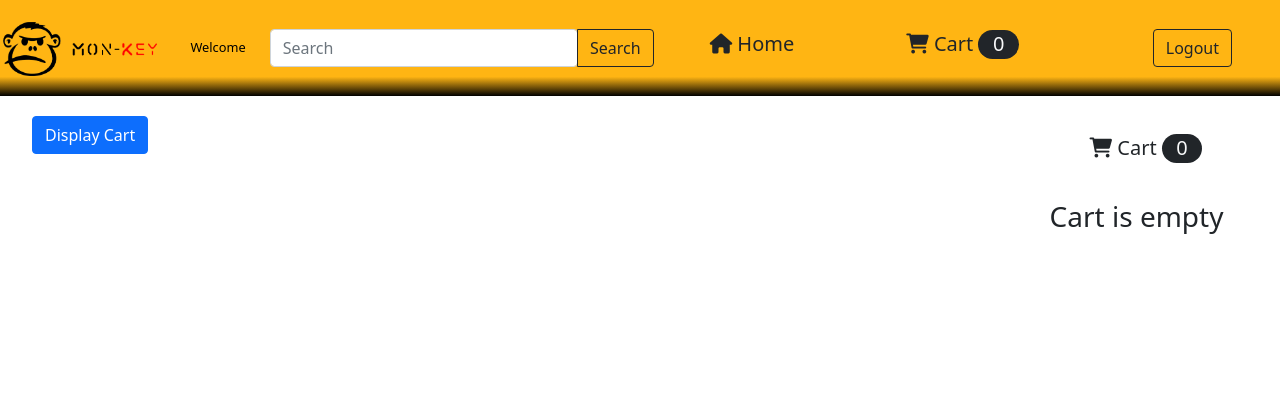
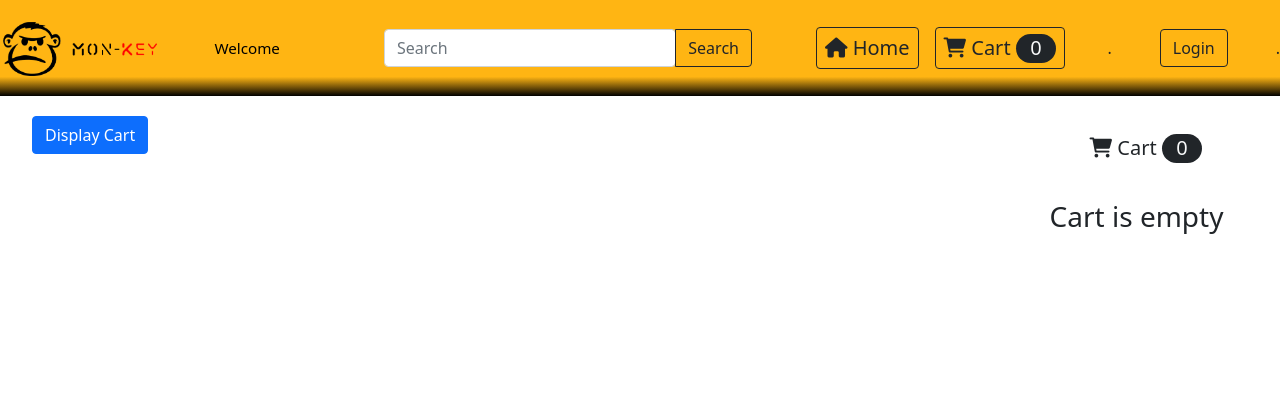
Before and after one commit to JaviAlonsoH/Mon-Key, a PHP site: page / in a window 1280 px wide. Shown: the top 420 px of the page. Run offline with PHP 8.4, Linux system fonts and the light colour scheme; data that the repository does not hold is empty; some libraries are stand-ins or nearby versions.

Commit message:
Commit Diseño y BBDD

```diff
--- a/header.php
+++ b/header.php
@@ -14,7 +14,7 @@
                     ?>
                 </h1>
             </div>
-            <div class="input-group">
+            <div class="input-group px-2 m-5">
                 <input type="search" class="form-control rounded" placeholder="Search" aria-label="Search" aria-describedby="search-addon" />
                 <button type="button" class="btn btn-outline-dark">Search</button>
             </div>
@@ -28,18 +28,17 @@
             <i class="navbar-toggler-icon"></i>
             </button>
             <div class="collapse navbar-collapse" id="navbarNavAltMarkup">
-                <div class="mr-auto"></div>
                 <div class="navbar-nav">
 
-                    <a href="index.php" class="nav-item nav-link active d-flex justify-content-between">
-                        <h5 class="px-5 text-dark">
+                    <a href="index.php" class="nav-item nav-link active border rounded border-dark d-flex justify-content-center align-content-center m-2">
+                        <h5 class="text-dark m-0">
                             <i class="fa fa-home"></i>
                             Home
                         </h5>
                     </a>
-                    <a href="cart.php" class="nav-item nav-link active d-flex justify-content-between">
+                    <a href="cart.php" class="nav-item nav-link active border rounded border-dark d-flex justify-content-center align-content-center m-2">
 
-                        <h5 class="px-5 text-dark">
+                        <h5 class="text-dark m-0">
                             <i class="fas fa-shopping-cart text-dark"></i>
                             Cart
                             <?php
@@ -56,6 +55,13 @@
                     </a>
                 </div>
             </div>
-        <a href="logout.php" class="btn btn-outline-dark m-5">Logout</a>
+        <?php
+        if(isset($_SESSION['username'])) {
+            ?> . <a href="index.php" class="btn btn-outline-dark m-5">Logout</a> . <?php
+            session_destroy();
+        } else {
+            ?> . <a href="login.php" class="btn btn-outline-dark m-5">Login</a> . <?php
+        }
+        ?>
     </nav>
 </header>
--- a/resources/styles/index.css
+++ b/resources/styles/index.css
@@ -21,9 +21,6 @@ h1 {
 	height: 7vh;
 	padding: 0.5em;
 	cursor: pointer;
-}
-header {
-	position: sticky;
 }
 
 .header {
@@ -56,11 +53,11 @@ header {
 .welcome {
 	display: flex;
 	align-items: center;
-	margin: 3vh;
+	margin: 6vh;
 }
 
 .welcome h1 {
-	font-size: 1.6vh;
+	font-size: 1.9vh;
 }
 
 .input-group {
```
Also changed, not shown: 1 other file.
